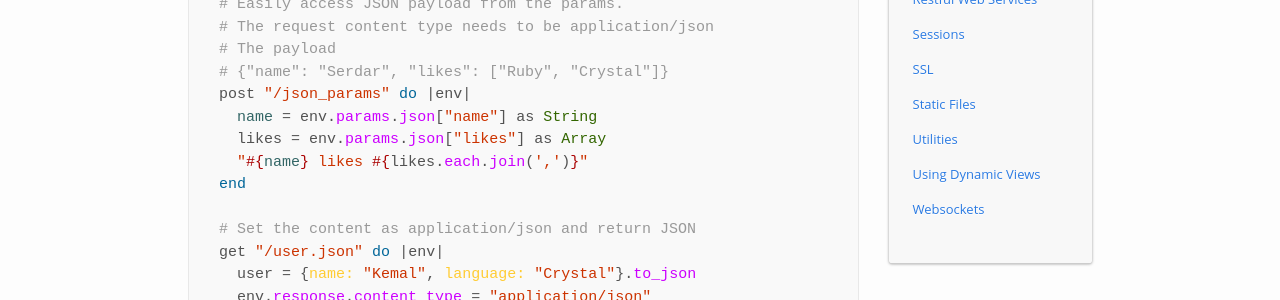
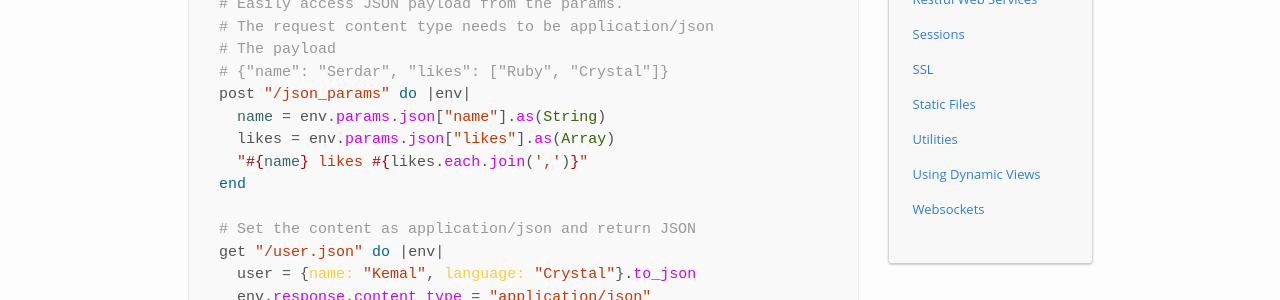
Before and after one commit to kemalcr/kemal, a Jekyll site: the page built from _docs/context.md, in a window 1280 px wide. Shown: the part 539-839 px from the top of the page. Built offline with Jekyll 4.4.1, drawn with Linux system fonts in a browser that asks for light colours.

Commit message:
fix coercion syntax

```diff
--- a/_docs/context.md
+++ b/_docs/context.md
@@ -23,8 +23,8 @@ Accessing the HTTP request/response context (query params, body, content_type, h
   # The payload
   # {"name": "Serdar", "likes": ["Ruby", "Crystal"]}
   post "/json_params" do |env|
-    name = env.params.json["name"] as String
-    likes = env.params.json["likes"] as Array
+    name = env.params.json["name"].as(String)
+    likes = env.params.json["likes"].as(Array)
     "#{name} likes #{likes.each.join(',')}"
   end
 
```
